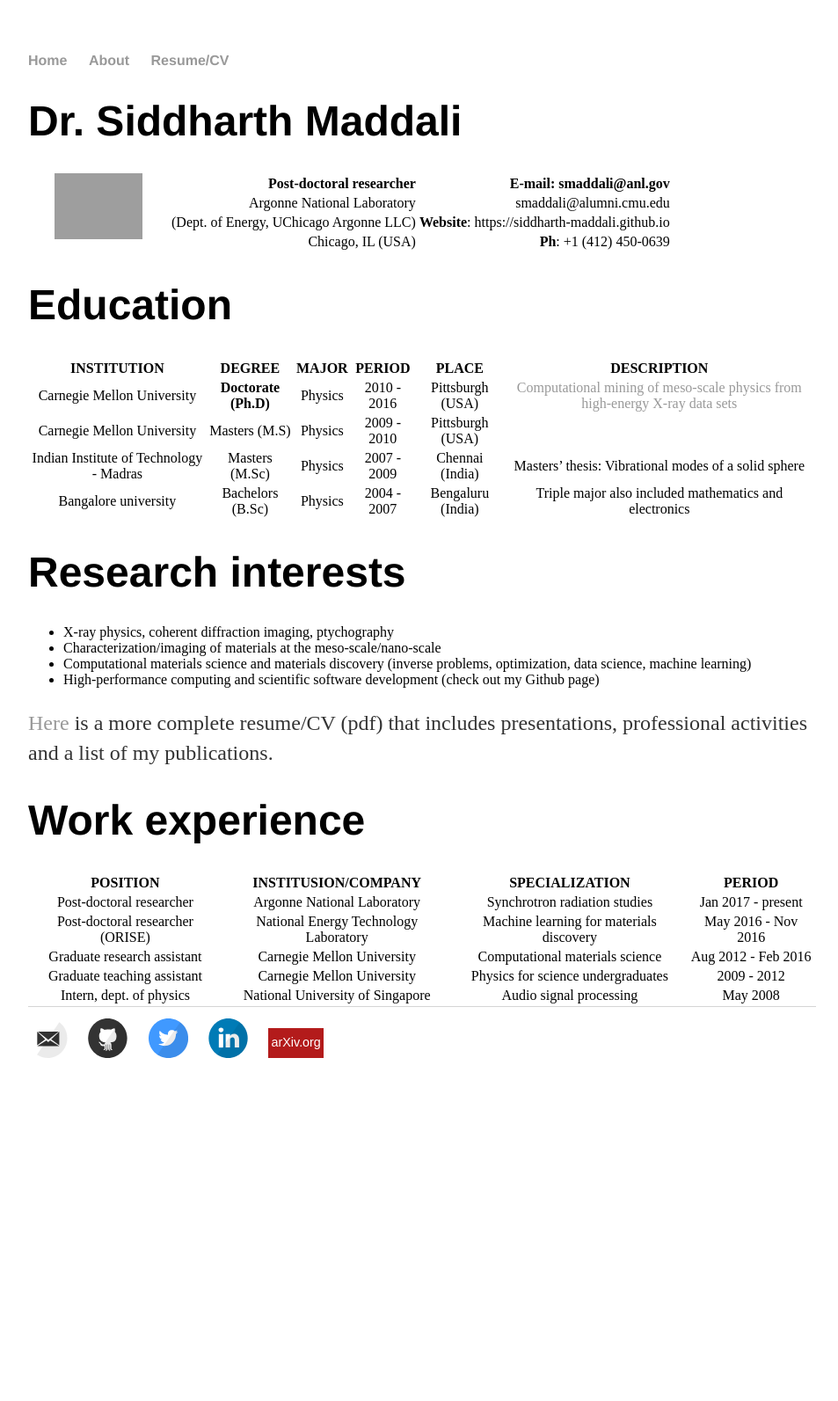
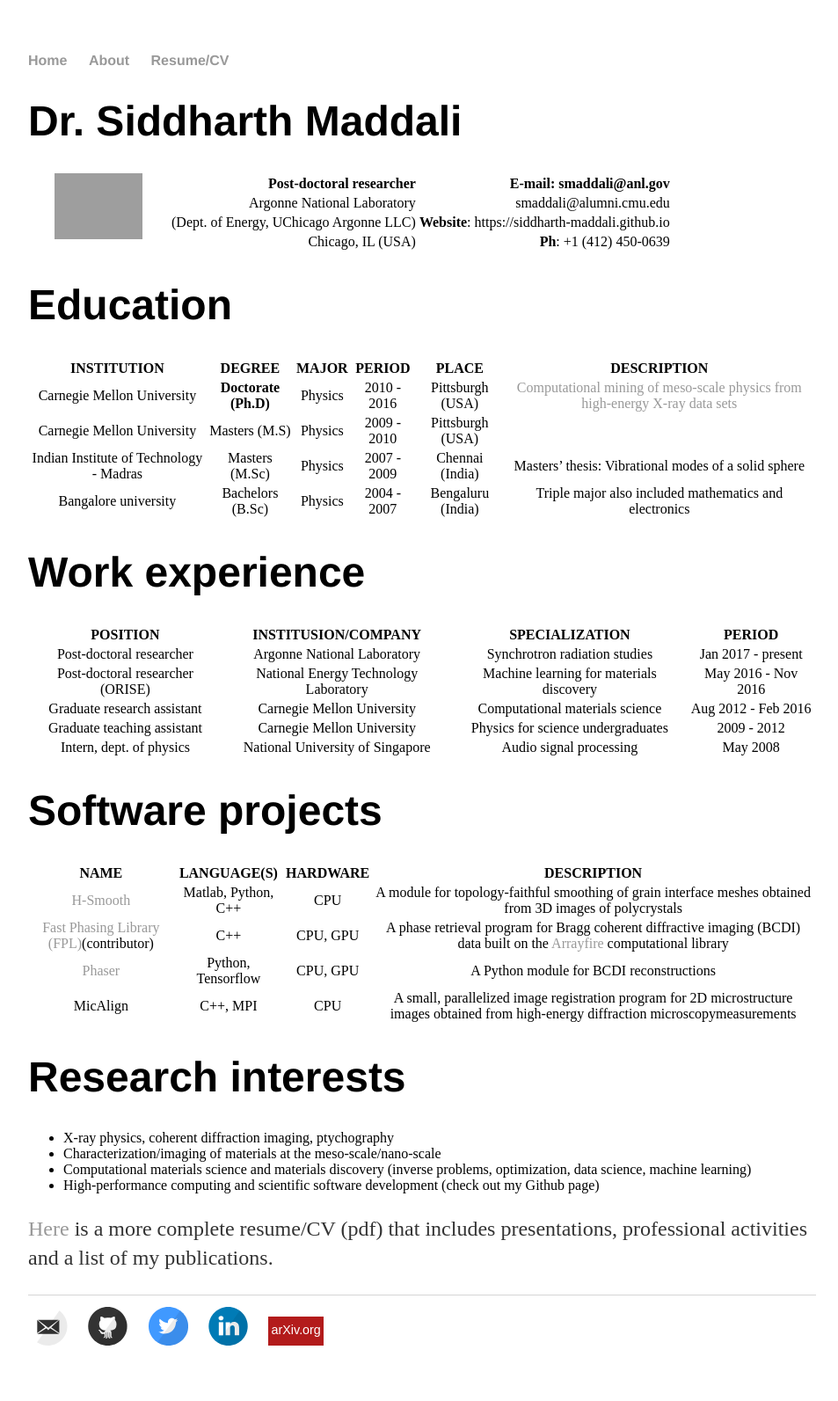
Before and after one commit to siddharth-maddali/siddharth-maddali.github.io, a Jekyll site: the page built from CV.md, in a window 1280 px wide. Shown: the whole page at 88% size, without its empty margins (160-1113 px from the left). Built offline with Jekyll 4.4.1, drawn with Linux system fonts in a browser that asks for light colours; before the commit the page ends 1266 px from its top, so only the background shows below that.

Commit message:
Small tweaks again...

```diff
--- a/CV.md
+++ b/CV.md
@@ -33,6 +33,24 @@ permalink: /CV/
 | Indian Institute of Technology - Madras | Masters (M.Sc) | Physics | 2007 - 2009 | Chennai (India) | Masters' thesis: Vibrational modes of a solid sphere |
 | Bangalore university | Bachelors (B.Sc) | Physics | 2004 - 2007 | Bengaluru (India) | Triple major also included mathematics and electronics |
 
+# Work experience
+
+| **POSITION** | **INSTITUSION/COMPANY** | **SPECIALIZATION** | **PERIOD** |
+|:------------:|:-----------------------:|:------------------:|:----------:|
+| Post-doctoral researcher | Argonne National Laboratory | Synchrotron radiation studies | Jan 2017 - present |
+| Post-doctoral researcher (ORISE) | National Energy Technology Laboratory | Machine learning for materials discovery | May 2016 - Nov 2016 |
+| Graduate research assistant | Carnegie Mellon University | Computational materials science | Aug 2012 - Feb 2016 |
+| Graduate teaching assistant | Carnegie Mellon University | Physics for science undergraduates | 2009 - 2012 |
+| Intern, dept. of physics | National University of Singapore | Audio signal processing | May 2008 |
+
+# Software projects
+
+| **NAME** | **LANGUAGE(S)** | **HARDWARE** | **DESCRIPTION** |
+|:--------:|:---------------:|:------------:|:---------------:|
+|[H-Smooth](https://github.com/siddharth-maddali/HierarchicalSmooth)| Matlab, Python, C++ | CPU | A module for topology-faithful smoothing of grain interface meshes obtained from 3D images of polycrystals |
+|[Fast Phasing Library (FPL)](https://bitbucket.org/ynashed/fpl/src/smaddali/)(contributor) | C++ | CPU, GPU | A phase retrieval program for Bragg coherent diffractive imaging (BCDI) data built on the [Arrayfire](https://arrayfire.com/) computational library |
+| [Phaser](https://github.com/siddharth-maddali/Phaser) | Python, Tensorflow | CPU, GPU | A Python module for BCDI reconstructions |
+| MicAlign | C++, MPI | CPU | A small, parallelized image registration program for 2D microstructure images obtained from high-energy diffraction microscopymeasurements |
 
 # Research interests
 
--- a/Gemfile
+++ b/Gemfile
@@ -12,6 +12,7 @@ gem "jekyll", "~> 3.8.5"
 
 # This is the default theme for new Jekyll sites. You may change this to anything you like.
 gem "minima", "~> 2.0"
+#gem "slate"
 
 # If you want to use GitHub Pages, remove the "gem "jekyll"" above and
 # uncomment the line below. To upgrade, run `bundle update github-pages`.
```
Also changed, not shown: other parts of CV.md (+0 -10 lines).
